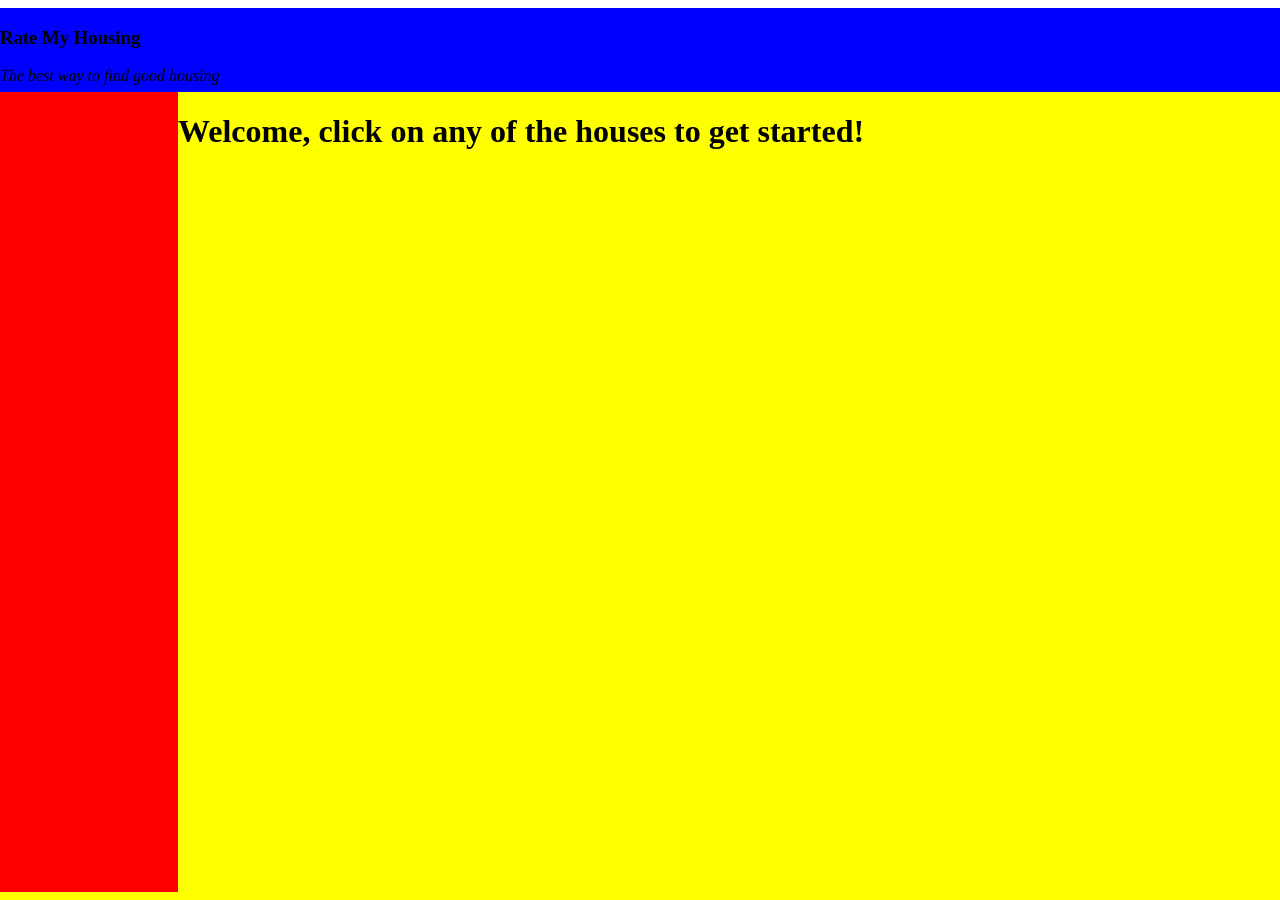
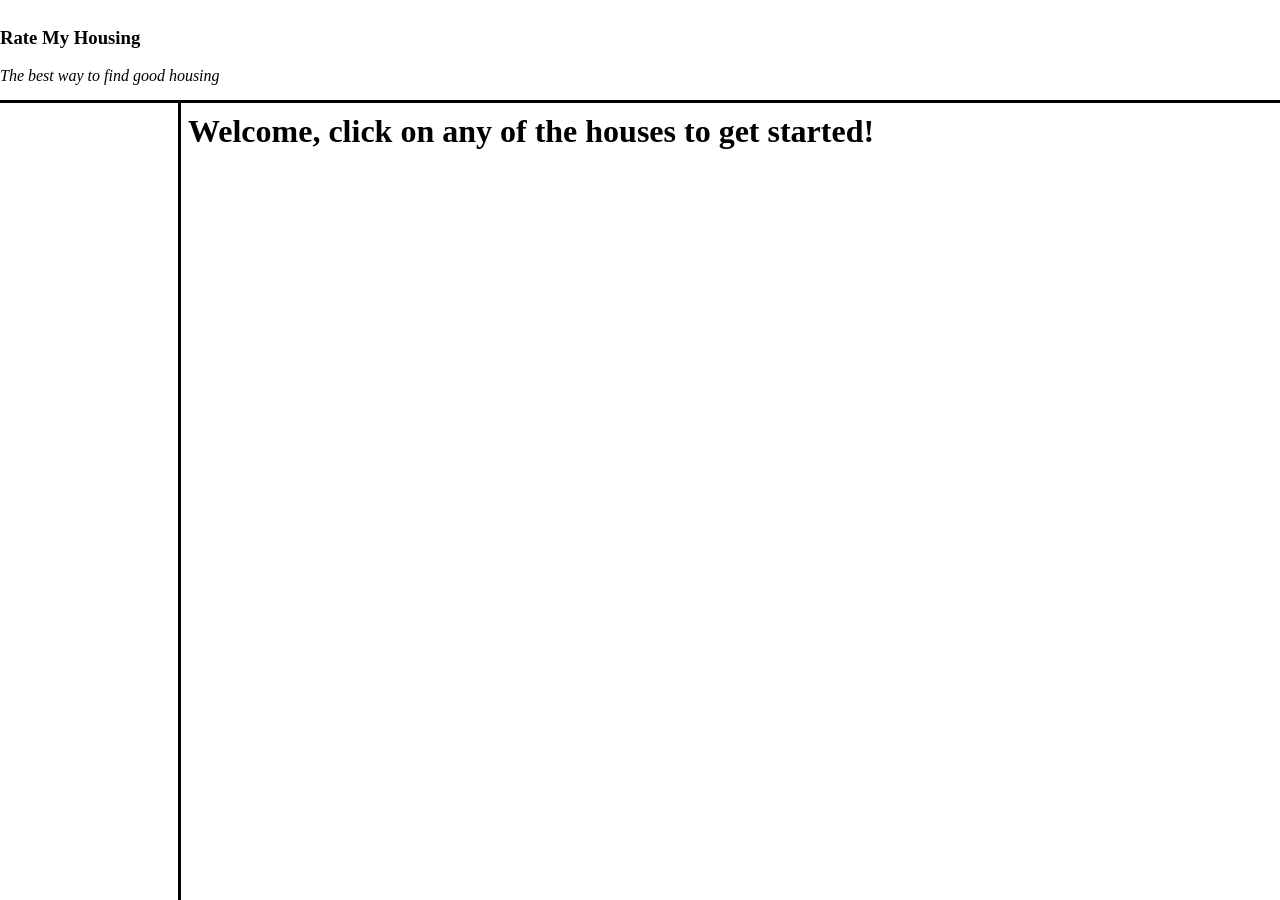
Before and after one commit to keanedawg/CS313-01, a PHP site: page /cs313-05/main.php in a window 1280 px wide. Run offline with PHP 8.4, Linux system fonts and the light colour scheme; data that the repository does not hold is empty; some libraries are stand-ins or nearby versions.

Commit message:
Made the css a little nicer. Removed debug colors

```diff
--- a/cs313-05/basic.css
+++ b/cs313-05/basic.css
@@ -9,16 +9,16 @@
 }
 .left {
     position:absolute;
-    left:0; top:92px; bottom: 0;
+    left:0; top:100px; bottom: 0;
     width: 178px;
     height: 100%;
+    border-right-style: solid;
+    border-right-color: black;
+    border-right-width: 3px;
 }
 .main {
+    padding-left: 10px;
     position: absolute;
     left:178px; top:92px; right:0; bottom:0;
     height: 100%;
 }
-
-.top { background: blue; }
-.left { background: red; }
-.main { background: yellow; }
```
